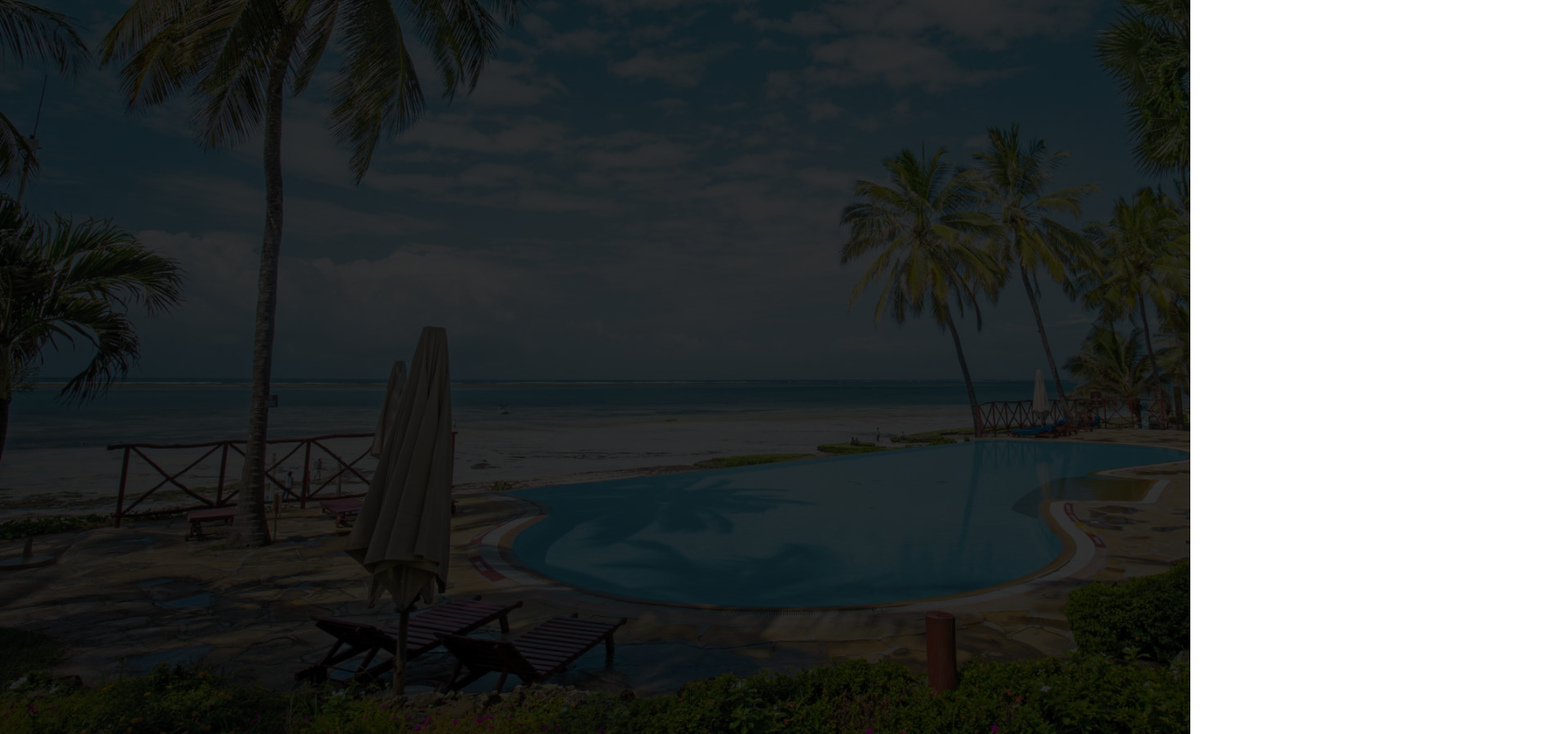
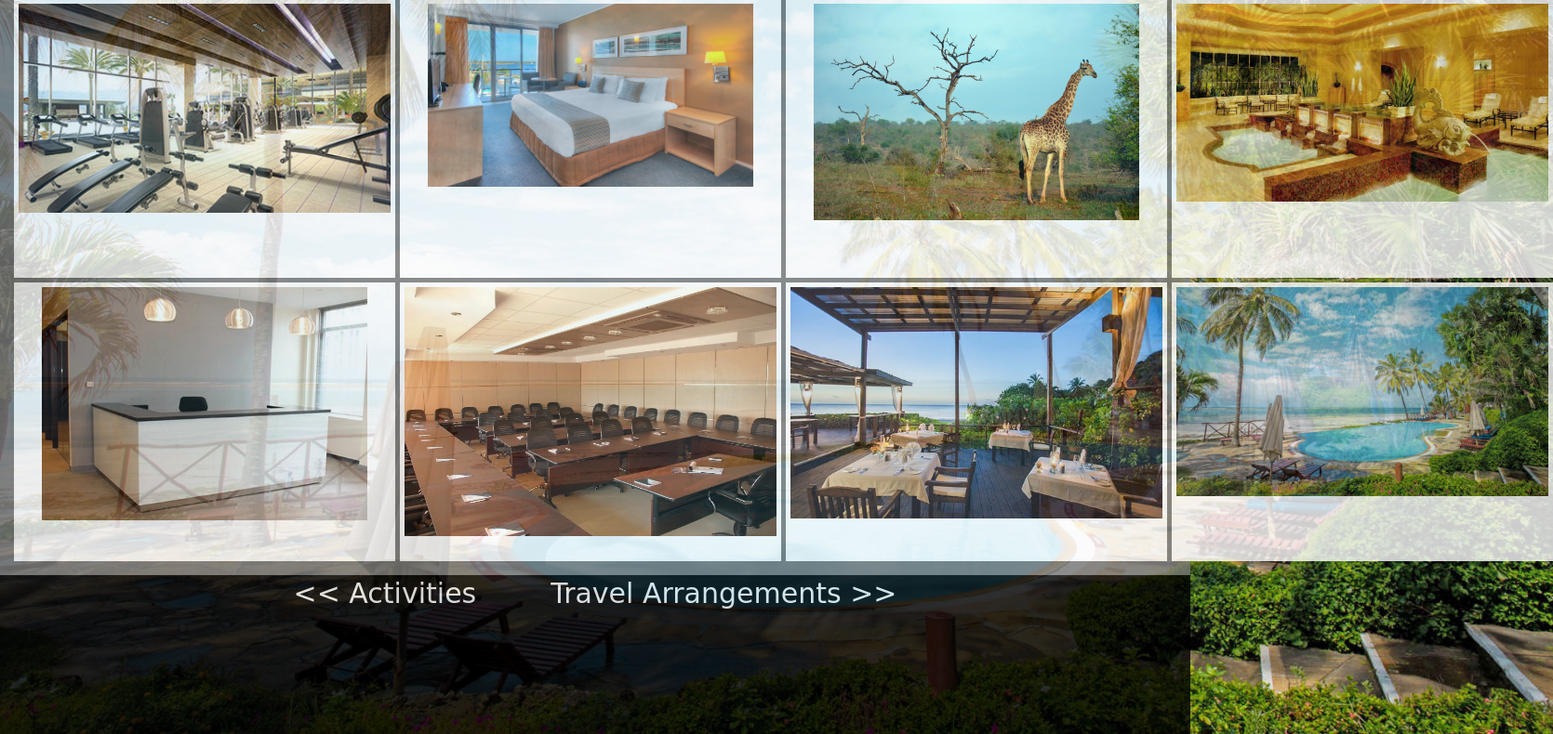
Before and after one commit to Andrew-1000/resort_web, a plain HTML site: page gallery.html in a window 1280 px wide. Shown: the part 140-930 px from the top of the page at 93% size, 1670 px wide, since content can reach past the window. Drawn offline with Linux system fonts and the light colour scheme.

```diff
--- a/css/style.css
+++ b/css/style.css
@@ -107,10 +107,26 @@ body {
 .accom-cont {
   display: grid;
   grid-template-columns: auto auto auto auto;
-  grid-template-rows: 80px 300px;
+  grid-template-rows: 90px 300px;
   gap: 5px;
-  background-color: rgba(0, 0, 0, 0.863);
+  background-color: rgba(32, 5, 5, 0.466);
   padding: 15px;
+}
+.accomo-cont {
+  display: grid;
+  grid-template-columns: auto auto auto auto;
+  grid-template-rows: 300px 300px;
+  gap: 5px;
+  background-color: rgba(255, 255, 255, 0.466);
+  padding: 15px;
+}
+.accomo-cont > div {
+  text-align: center;
+  padding: 5px;
+  font-size: 20px;
+  background-color: white;
+  font-family: 'Sulphur Point', sans-serif;
+
 }
 .accom-cont > div {
   text-align: center;
--- a/gallery.html
+++ b/gallery.html
@@ -12,9 +12,23 @@
   <div class="container">
     <div id="div2">
       <head> <h2 class="font">Gallery</h2>
+        <div class="accomo-cont">
+            <div><img src="images/fitness.jpg" width="400px"></div>
+            <div> <img src="images/hotel-spa-room-1.jpg" width="350px"></div>
+            <div><img src="images/adventure.jpg" width="350px"></div>
+            <div><img src="images/spa.jpg"  width="400px"></div>
+            <div><img src="images/reception.jpg" width="350px"></div>
+            <div><img src="images/conference.jpg" width="400px"></div>
+            <div><img src="images/dining-area.jpg" width="400px"></div>
+            <div><img src="images/voyager.jpg" width="400px"></div>
+          </div>
 
 
       </head>
+      <ul>
+          <li> <a href="activities.html"> << Activities</a></li>
+          <li> <a href="t_arrangements.html">Travel Arrangements >></a></li>
+        </ul>
     </div>
 
   </div>
```
Also changed, not shown: accomodation.html (+6 -3 lines), activities.html (+16 -1 lines), images/adventure.jpg (added), images/conference.jpg (added), images/fitness.jpg (added), images/fivestar.png (added), images/massage.jpg (added).
